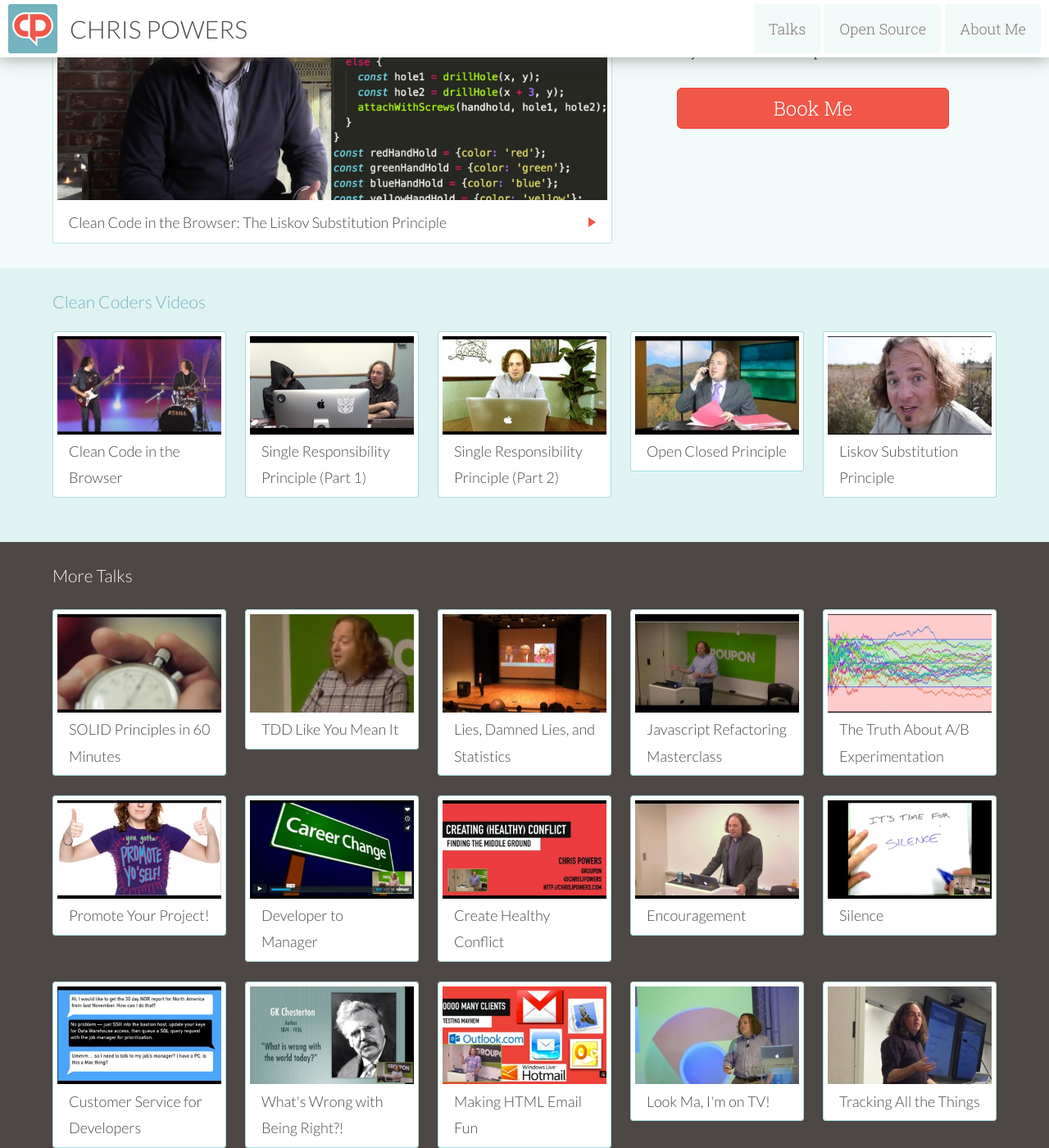
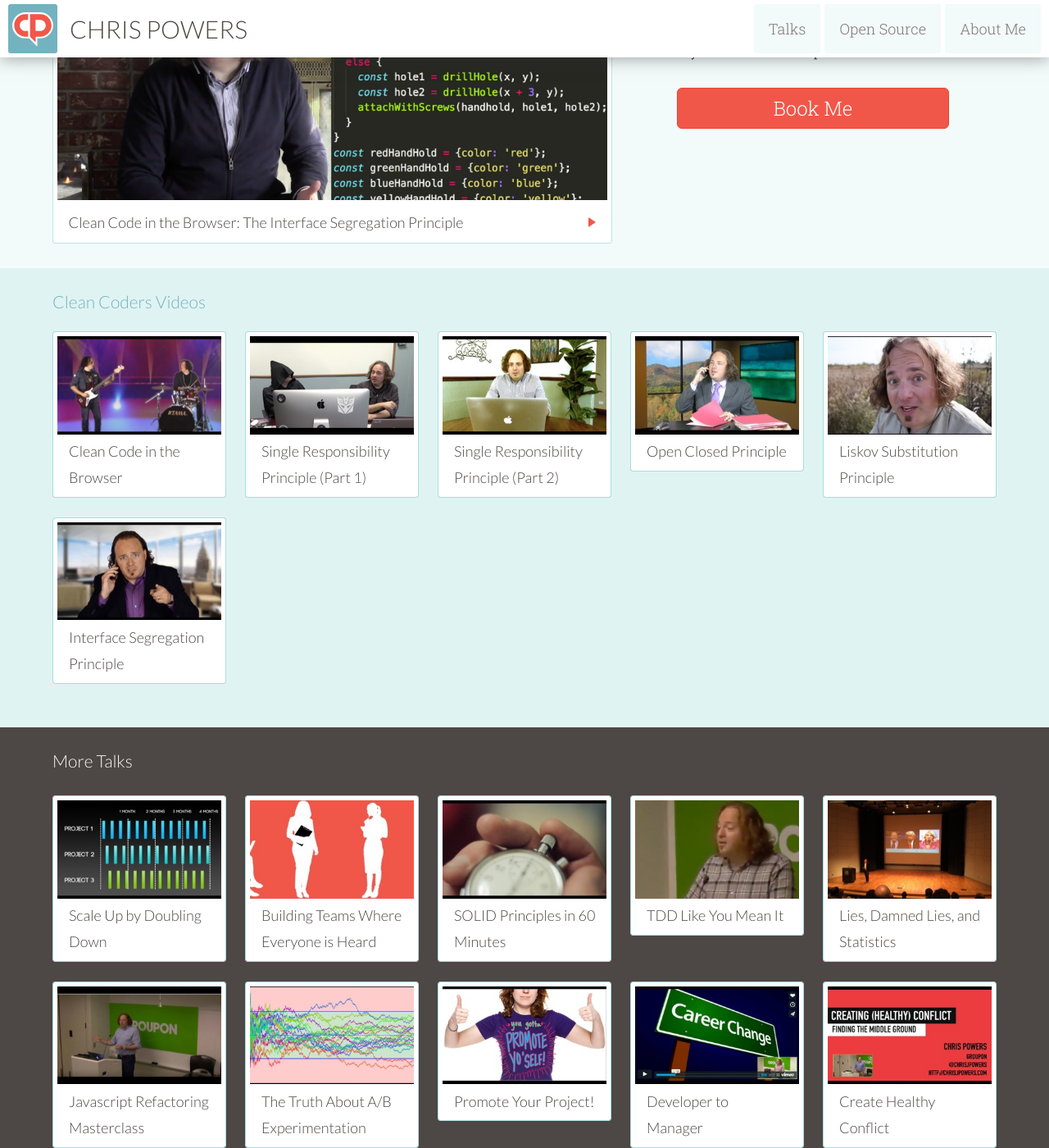
Before and after one commit to chrisjpowers/chrisjpowers.github.com, a Jekyll site: the page built from index.md, in a window 1280 px wide and 1400 px high, scrolled down 295 px. Shown: the whole window at 82% size. Built offline with Jekyll 4.4.1, drawn with Linux system fonts in a browser that asks for light colours; nearby versions of some CDN libraries.

Commit message:
Added ep-5, everyone heard, scale by double down

```diff
--- a/index.md
+++ b/index.md
@@ -13,12 +13,12 @@ body_id: home
     </aside>
     <div class="video-box">
       <h6>Featured Video</h6>
-      <a href="https://cleancoders.com/episode/clean-code-in-the-browser-episode-4/show" target="_blank">
+      <a href="https://cleancoders.com/episode/clean-code-in-the-browser-episode-5/show" target="_blank">
         <img src="/images/featured/liskov-substitution-featured.jpg" />
       </a>
       <h4>
-        <a href="https://cleancoders.com/episode/clean-code-in-the-browser-episode-4/show" target="_blank">
-          Clean Code in the Browser: The Liskov Substitution Principle
+        <a href="https://cleancoders.com/episode/clean-code-in-the-browser-episode-5/show" target="_blank">
+          Clean Code in the Browser: The Interface Segregation Principle
         </a>
       </h4>
     </div>
@@ -59,6 +59,12 @@ body_id: home
           <h4>Liskov Substitution Principle</h4>
         </a>
       </li>
+      <li>
+        <a href="https://cleancoders.com/episode/clean-code-in-the-browser-episode-5/show" target="_blank">
+          <img src="/images/talk-thumbs/interface-segregation-principle.jpg">
+          <h4>Interface Segregation Principle</h4>
+        </a>
+      </li>
     </ul>
   </div>
 </section>
@@ -67,6 +73,18 @@ body_id: home
   <div class="inner">
     <h3 class="heading">More Talks</h3>
     <ul>
+      <li>
+        <a href="/blog/scale-up-by-doubling-down">
+          <img src="/images/talk-thumbs/scale-up-by-doubling-down.jpg">
+          <h4>Scale Up by Doubling Down</h4>
+        </a>
+      </li>
+      <li>
+        <a href="/blog/teams-where-everyone-is-heard">
+          <img src="/images/talk-thumbs/teams-where-everyone-is-heard.jpg">
+          <h4>Building Teams Where Everyone is Heard</h4>
+        </a>
+      </li>
       <li>
         <a href="/blog/solid-in-60">
           <img src="/images/talk-thumbs/solid-in-60.jpg">
```
Also changed, not shown: _posts/2018-10-02-teams-where-everyone-is-heard.markdown (added, +28 -0 lines), _posts/2018-10-26-scale-up-by-doubling-down.markdown (added, +24 -0 lines), images/talk-thumbs/interface-segregation-principle.jpg (added), images/talk-thumbs/scale-up-by-doubling-down.jpg (added), images/talk-thumbs/teams-where-everyone-is-heard.jpg (added).
